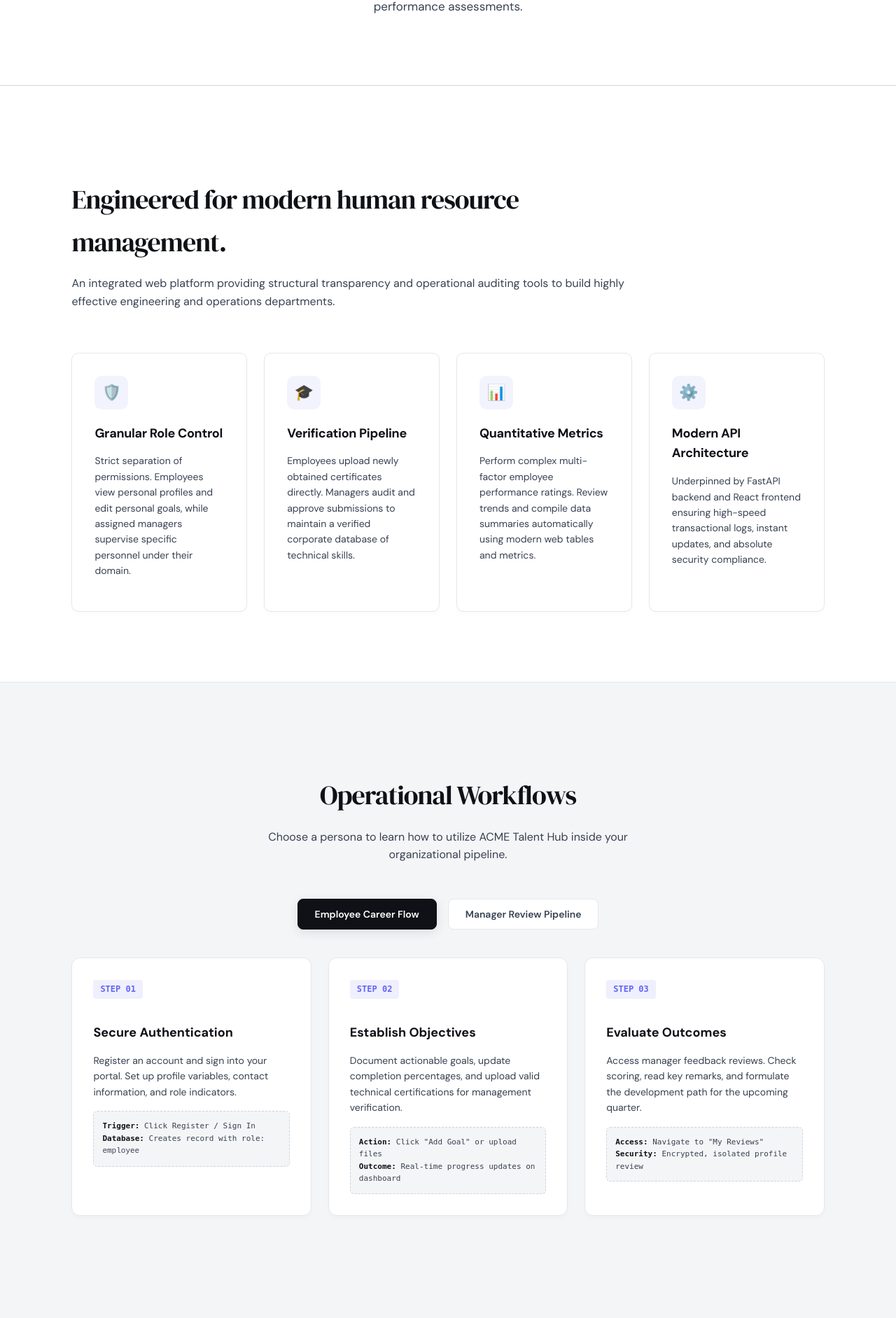
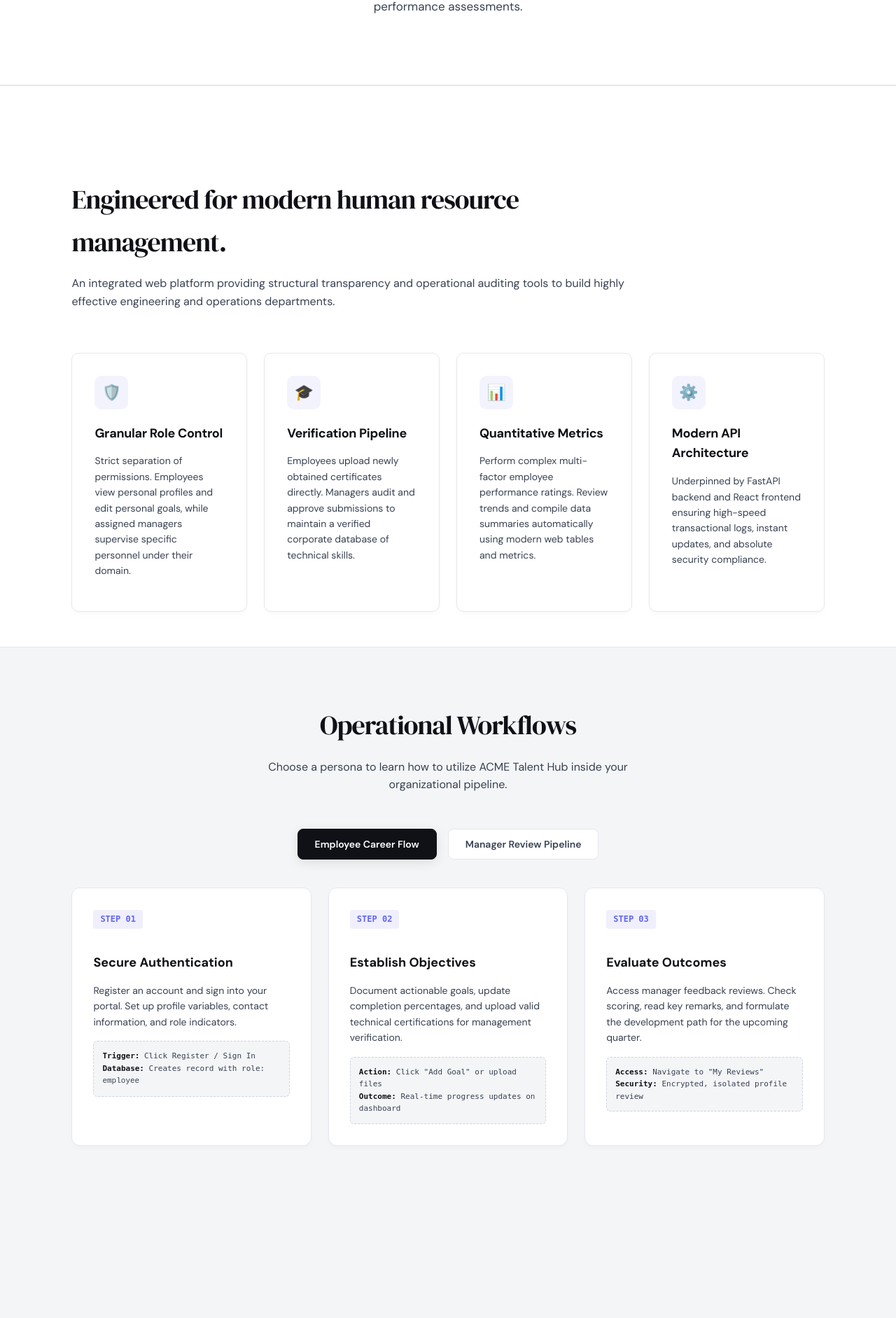
Before and after one commit to harshaadeshmukh/acme-talent-hub, a React (Vite) app in the folder frontend/: page / in a window 1280 px wide. Shown: the part 1138-3021 px from the top of the page at 70% size. Built offline with nearby package versions, Linux system fonts and the light colour scheme.

Commit message:
Reduce vertical padding between features and workflow sections on landing page

```diff
--- a/frontend/src/pages/LandingPage.css
+++ b/frontend/src/pages/LandingPage.css
@@ -526,7 +526,7 @@
 
 /* ── Info-Dense Feature Grid ── */
 .features-section {
-  padding: 100px 8%;
+  padding: 100px 8% 50px 8%;
   background: var(--bg-secondary);
   border-top: 1px solid var(--border-color);
   border-bottom: 1px solid var(--border-color);
@@ -602,7 +602,7 @@
 
 /* ── Interactive How-It-Works Workflow ── */
 .workflow-section {
-  padding: 100px 8%;
+  padding: 50px 8% 100px 8%;
   background: var(--bg-primary);
 }
 
```
